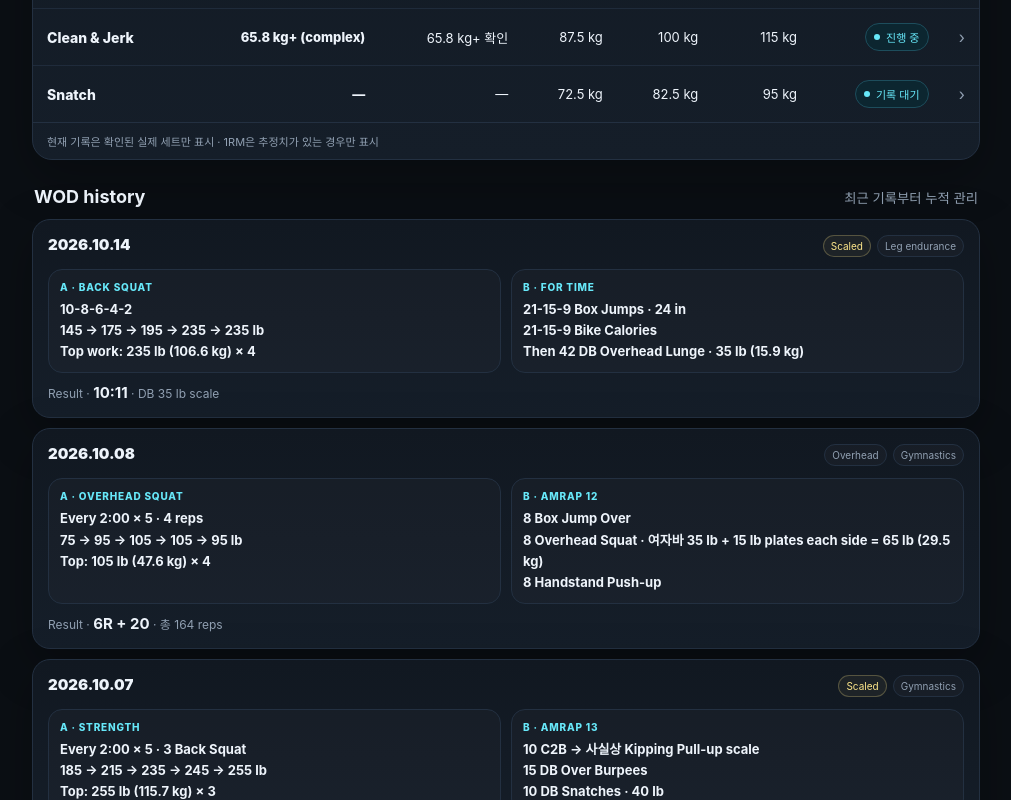
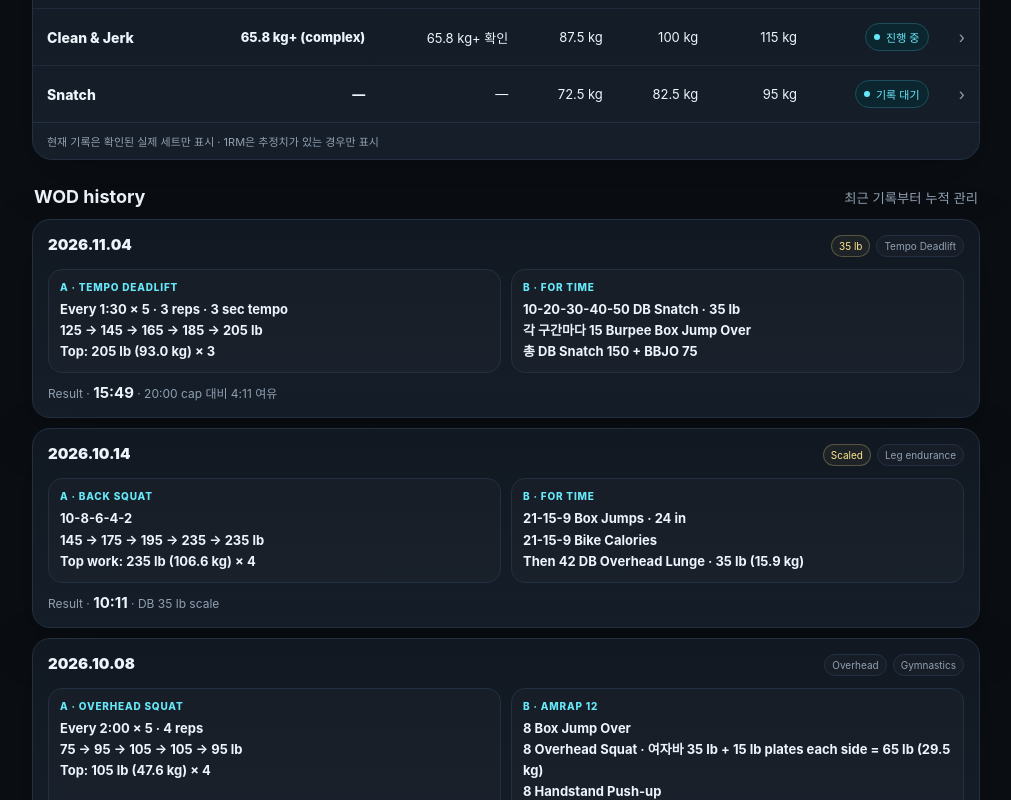
Before and after one commit to sujungod/crossfit-board, a plain HTML site: page index.html in a window 1280 px wide. Shown: the part 1016-1816 px from the top of the page, without its empty margins (134-1145 px from the left). Drawn offline with Linux system fonts and the light colour scheme.

Commit message:
Add 2026-11-04 tempo deadlift and metcon

```diff
--- a/index.html
+++ b/index.html
@@ -133,7 +133,7 @@
     <div>
       <div class="eyebrow">CrossFit Strength Board</div>
       <h1>JUNSU</h1>
-      <div class="sub">2026.10.14 기준 · 약 3개월차</div>
+      <div class="sub">2026.11.04 기준 · 약 4개월차</div>
       <div class="metrics">
         <div class="metric"><b>173 cm</b><span>Height</span></div>
         <div class="metric"><b>76 kg</b><span>Body weight</span></div>
@@ -201,6 +201,17 @@
   </div>
 
   <section class="wod-list">
+    <article class="wod-card">
+      <div class="wod-head">
+        <div class="wod-date">2026.11.04</div>
+        <div class="wod-tags"><span class="wod-tag scaled">35 lb</span><span class="wod-tag">Tempo Deadlift</span></div>
+      </div>
+      <div class="wod-body">
+        <div class="wod-block"><span>A · TEMPO DEADLIFT</span><b>Every 1:30 × 5 · 3 reps · 3 sec tempo<br>125 → 145 → 165 → 185 → 205 lb<br>Top: 205 lb (93.0 kg) × 3</b></div>
+        <div class="wod-block"><span>B · FOR TIME</span><b>10-20-30-40-50 DB Snatch · 35 lb<br>각 구간마다 15 Burpee Box Jump Over<br>총 DB Snatch 150 + BBJO 75</b></div>
+      </div>
+      <div class="wod-score">Result · <strong>15:49</strong> · 20:00 cap 대비 4:11 여유</div>
+    </article>
     <article class="wod-card">
       <div class="wod-head">
         <div class="wod-date">2026.10.14</div>
```
